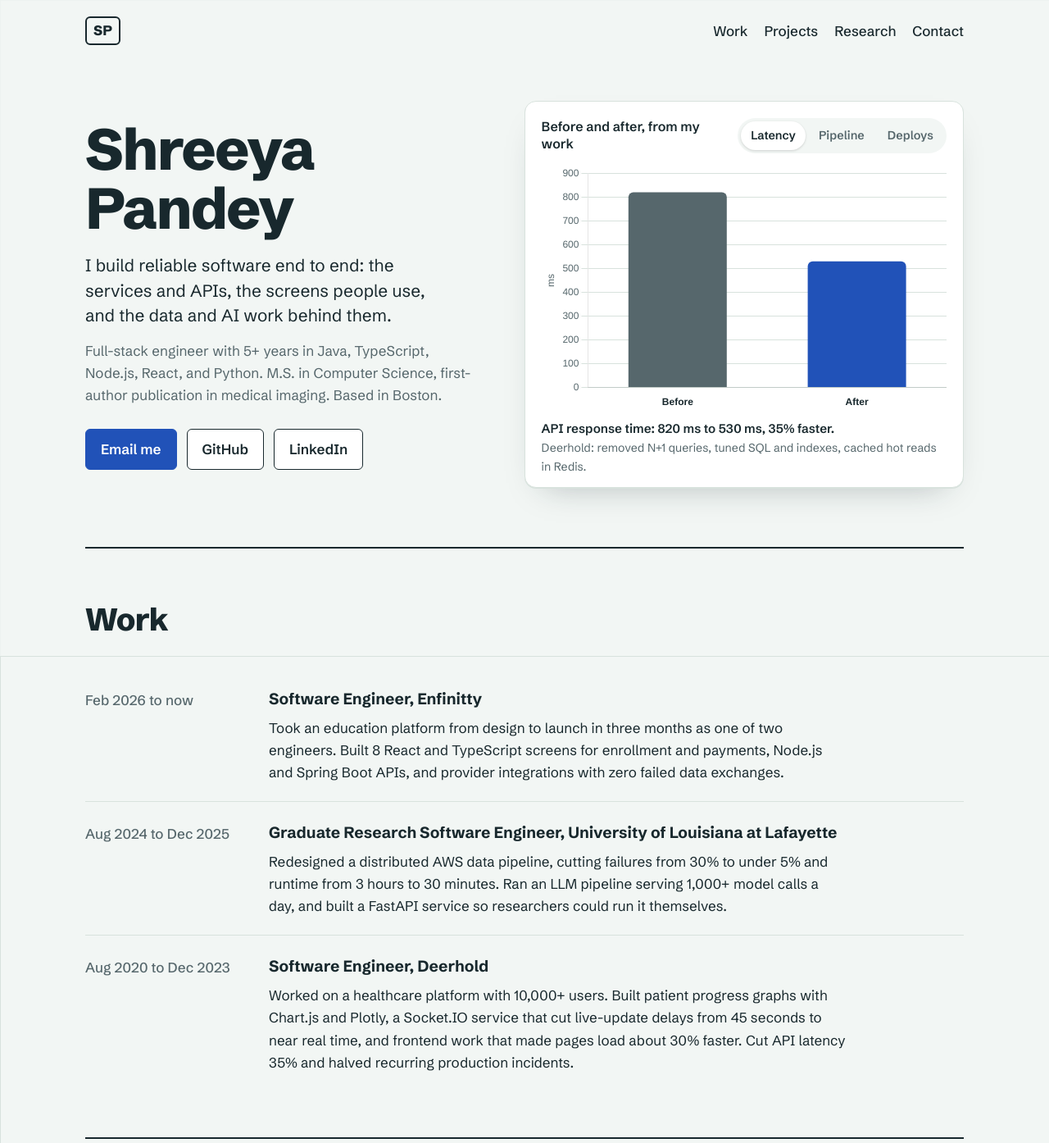
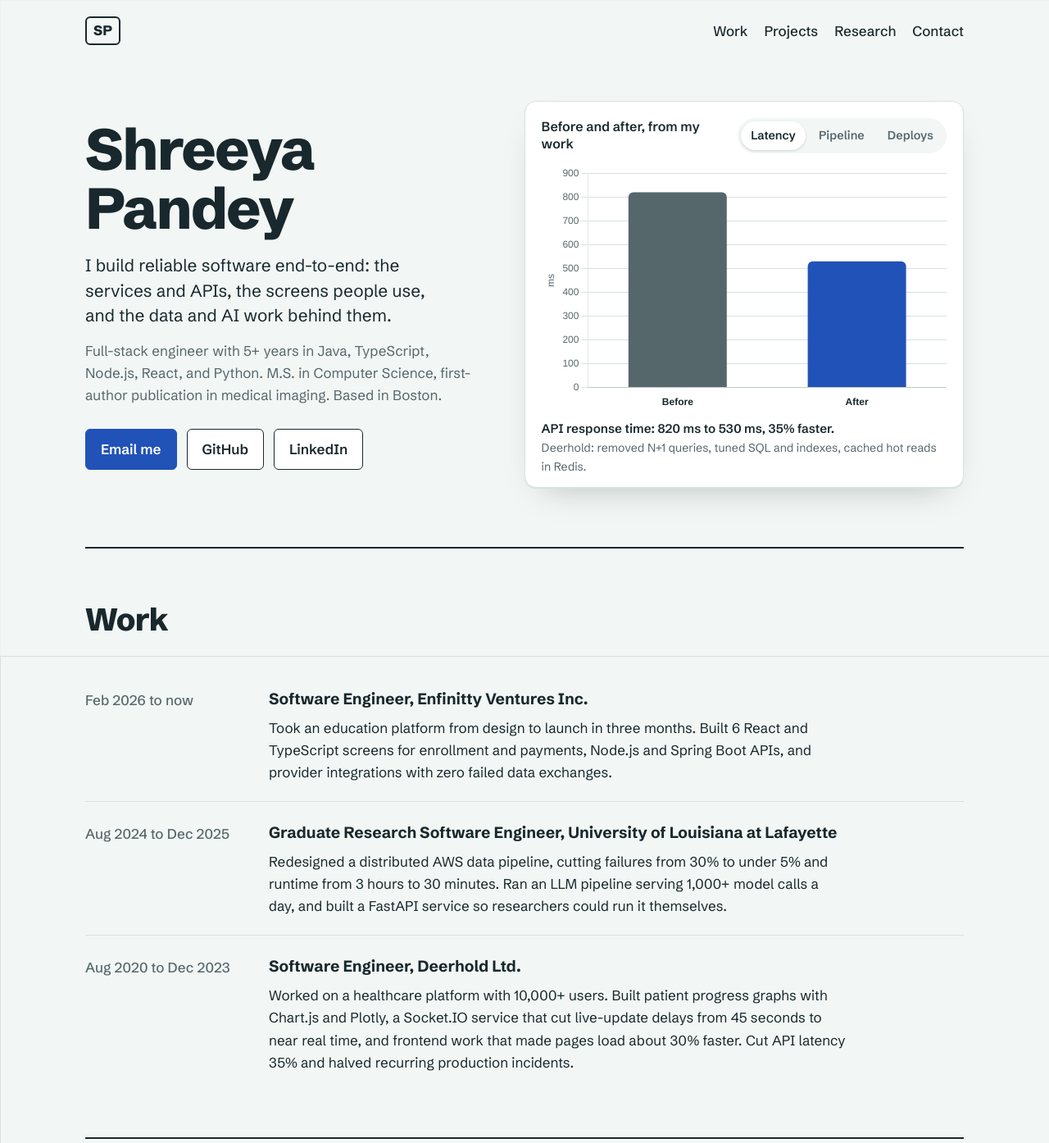
Before and after one commit to shreeya227/portfolio, a plain HTML site: page index.html in a window 1280 px wide. Shown: the top 1394 px of the page at 82% size. Drawn offline with nearby package versions, Linux system fonts and the light colour scheme.

Commit message:
Update job titles and descriptions in index.html

```diff
--- a/index.html
+++ b/index.html
@@ -28,7 +28,7 @@
     <section class="hero" id="top">
       <div class="hero-text">
         <h1>Shreeya Pandey</h1>
-        <p class="lede">I build reliable software end to end: the services and APIs, the screens people use, and the data and AI work behind them.</p>
+        <p class="lede">I build reliable software end-to-end: the services and APIs, the screens people use, and the data and AI work behind them.</p>
         <p class="sub">Full-stack engineer with 5+ years in Java, TypeScript, Node.js, React, and Python. M.S. in Computer Science, first-author publication in medical imaging. Based in Boston.</p>
         <div class="actions">
           <a class="btn primary" href="mailto:shreeya227@gmail.com">Email me</a>
@@ -60,8 +60,8 @@
         <li>
           <div class="when">Feb 2026 to now</div>
           <div class="what">
-            <h3>Software Engineer, Enfinitty</h3>
-            <p>Took an education platform from design to launch in three months as one of two engineers. Built 8 React and TypeScript screens for enrollment and payments, Node.js and Spring Boot APIs, and provider integrations with zero failed data exchanges.</p>
+            <h3>Software Engineer, Enfinitty Ventures Inc.</h3>
+            <p>Took an education platform from design to launch in three months. Built 6 React and TypeScript screens for enrollment and payments, Node.js and Spring Boot APIs, and provider integrations with zero failed data exchanges.</p>
           </div>
         </li>
         <li>
@@ -74,7 +74,7 @@
         <li>
           <div class="when">Aug 2020 to Dec 2023</div>
           <div class="what">
-            <h3>Software Engineer, Deerhold</h3>
+            <h3>Software Engineer, Deerhold Ltd.</h3>
             <p>Worked on a healthcare platform with 10,000+ users. Built patient progress graphs with Chart.js and Plotly, a Socket.IO service that cut live-update delays from 45 seconds to near real time, and frontend work that made pages load about 30% faster. Cut API latency 35% and halved recurring production incidents.</p>
           </div>
         </li>
```
